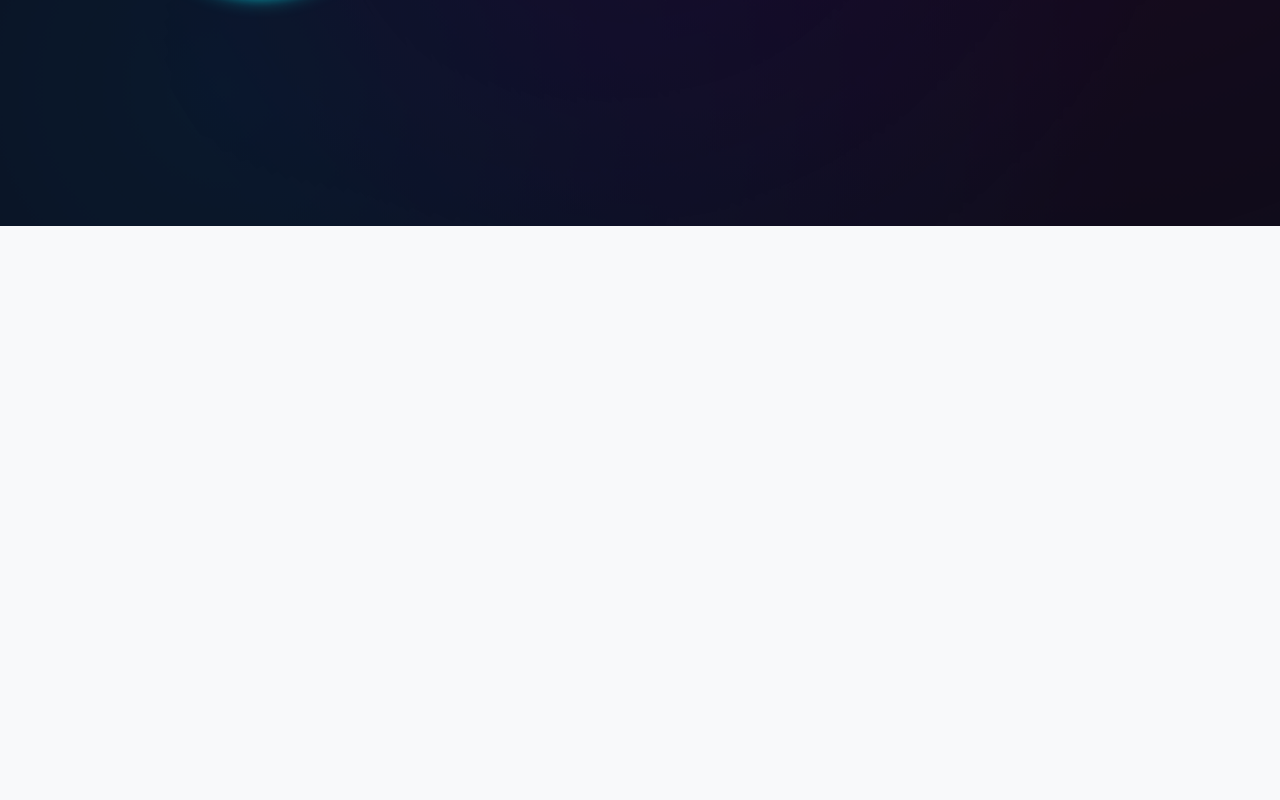
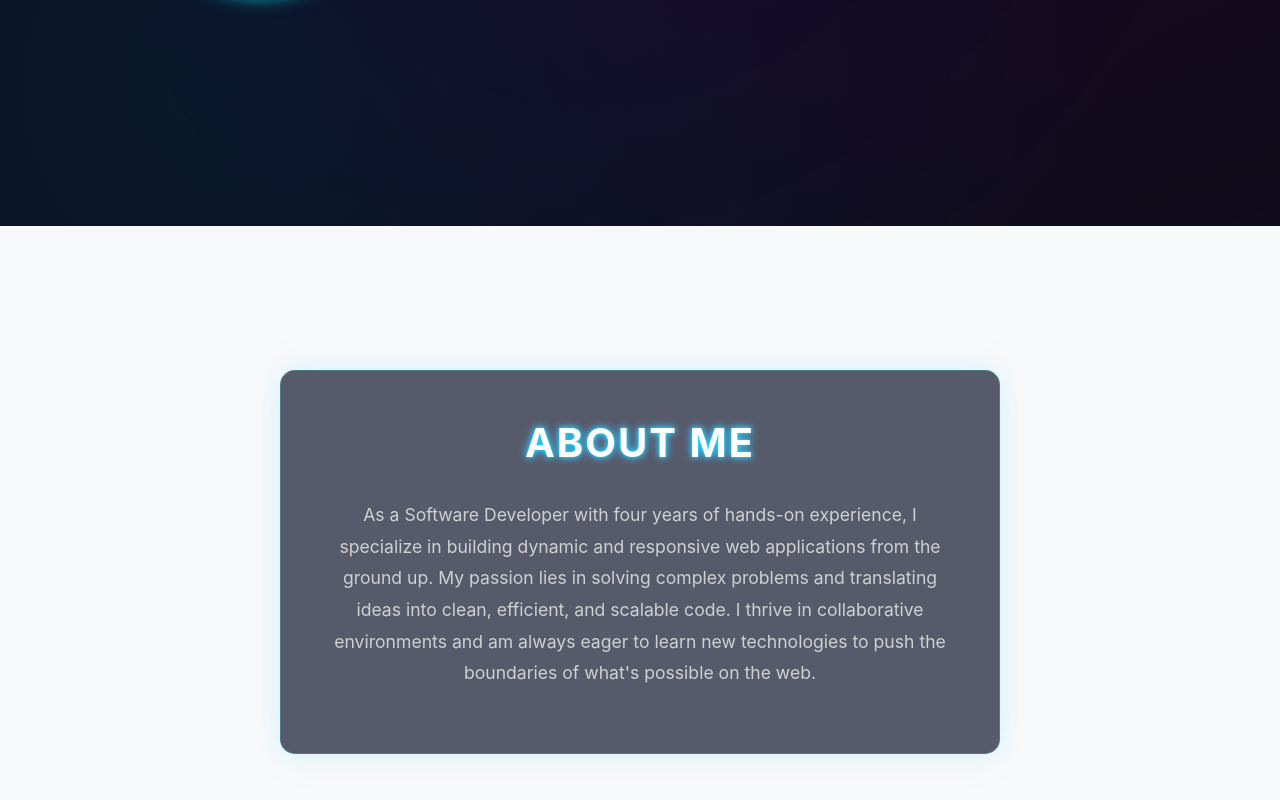
Before and after one commit to TheCoderAbhishek/my-portfolio, a React (Vite) app: page / in a window 1280 px wide. Shown: the part 624-1424 px from the top of the page. Before the commit the page ends 850 px from the top, so only its background shows below. Built offline with nearby package versions, Linux system fonts and the light colour scheme.

Commit message:
About component is created and designed for the portfolio site.

```diff
--- a/src/App.tsx
+++ b/src/App.tsx
@@ -1,6 +1,8 @@
 // src/App.tsx
 import NavbarComponent from "./components/NavbarComponent";
 import Hero from "./components/Hero";
+import About from "./components/About";
+import { Container } from "react-bootstrap";
 import "./App.css";
 
 function App() {
@@ -13,6 +15,15 @@ function App() {
       <main>
         {/* The Hero section is the first thing users see */}
         <Hero />
+
+        {/* A container for the rest of the sections to provide padding and alignment */}
+        <Container className="py-5">
+          <About />
+          {/* <Experience />
+          <Skills />
+          <Projects />
+          <Contact /> */}
+        </Container>
       </main>
     </>
   );
--- /dev/null
+++ b/src/components/About.tsx
@@ -0,0 +1,36 @@
+// components/About.tsx
+import { Container, Row, Col } from "react-bootstrap";
+
+// Import the custom CSS for the About section
+import "../style/About.css";
+
+function About() {
+  return (
+    // The main container for the About section
+    <section id="about" className="about-section">
+      <Container>
+        <Row className="justify-content-center">
+          <Col md={10} lg={8}>
+            <div className="about-panel">
+              {/* The section title with a neon glow effect */}
+              <h2 className="section-title-glow">About Me</h2>
+
+              {/* The main content paragraph */}
+              <p className="about-text">
+                As a Software Developer with four years of hands-on experience,
+                I specialize in building dynamic and responsive web applications
+                from the ground up. My passion lies in solving complex problems
+                and translating ideas into clean, efficient, and scalable code.
+                I thrive in collaborative environments and am always eager to
+                learn new technologies to push the boundaries of what's possible
+                on the web.
+              </p>
+            </div>
+          </Col>
+        </Row>
+      </Container>
+    </section>
+  );
+}
+
+export default About;
--- /dev/null
+++ b/src/style/About.css
@@ -0,0 +1,49 @@
+/* components/About.css */
+/* This file contains the styles for your futuristic About section. */
+
+.about-section {
+  padding: 6rem 0;
+  /* The main page background should be set globally in App.css */
+  position: relative;
+}
+
+/* The "holographic" panel containing the text */
+.about-panel {
+  /* Semi-transparent background with a subtle dark-blue tint */
+  background: rgba(19, 23, 46, 0.7);
+
+  /* Glassmorphism blur effect */
+  backdrop-filter: blur(10px);
+  -webkit-backdrop-filter: blur(10px);
+
+  padding: 3rem;
+  border-radius: 15px;
+
+  /* A subtle border that matches the neon theme */
+  border: 1px solid rgba(0, 242, 254, 0.2);
+
+  /* The glowing neon shadow effect */
+  box-shadow: 0 0 20px rgba(0, 242, 254, 0.1), 0 0 40px rgba(79, 172, 254, 0.1);
+
+  position: relative;
+}
+
+/* The section title with a consistent neon glow */
+.section-title-glow {
+  text-align: center;
+  font-size: 2.5rem;
+  font-weight: 700;
+  color: #fff;
+  text-transform: uppercase;
+  letter-spacing: 2px;
+  margin-bottom: 2rem;
+  text-shadow: 0 0 5px #00f2fe, 0 0 10px #4facfe;
+}
+
+/* Styling for the main paragraph text for readability */
+.about-text {
+  font-size: 1.1rem;
+  line-height: 1.8;
+  color: #d0d0d0; /* A light grey for readability on a dark background */
+  text-align: center;
+}
```
